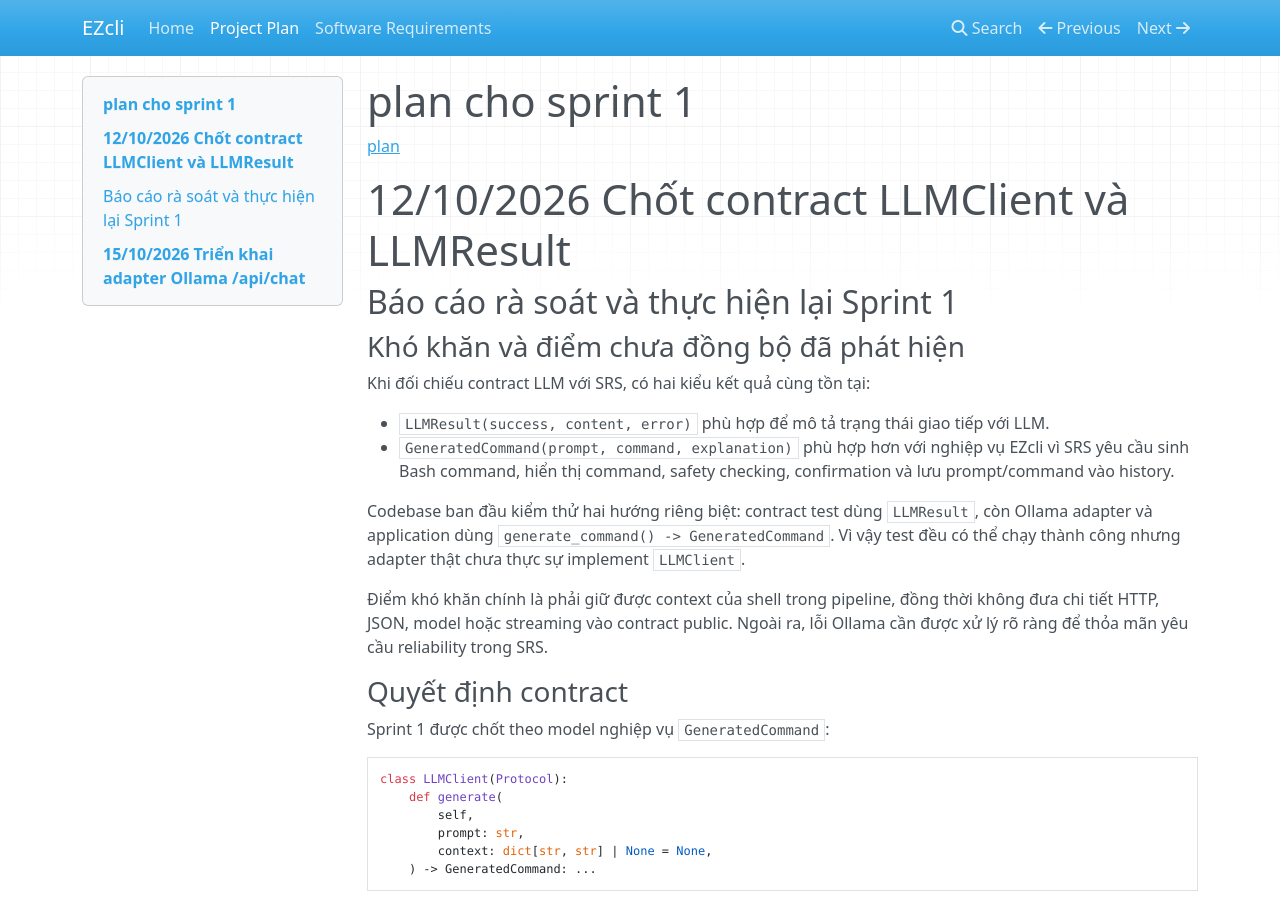
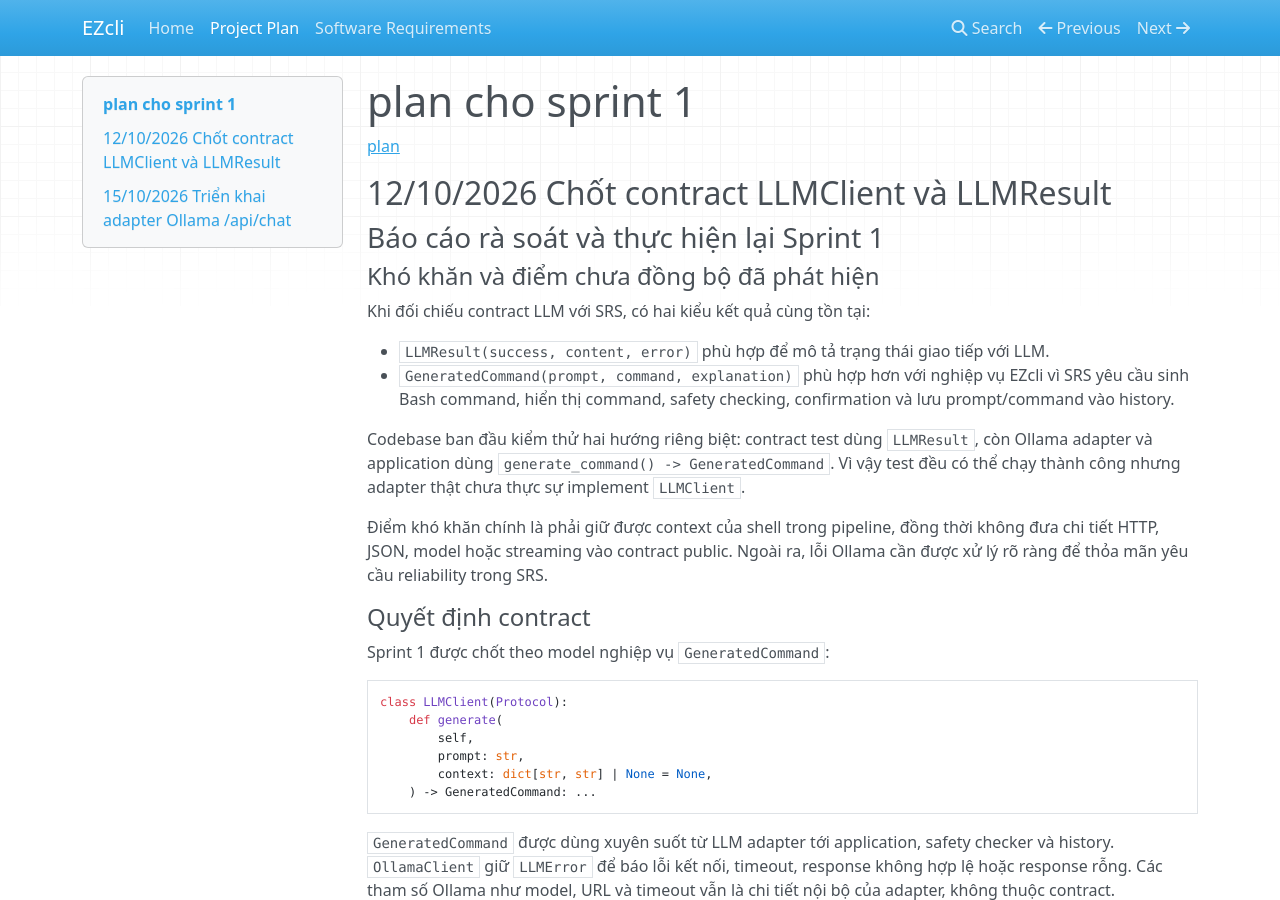
Before and after one commit to NguyenDuyHao-cheems/EZcli, an MkDocs documentation site: the page built from docs/plan/sprint1.md, in a window 1280 px wide and 900 px high. Built offline with MkDocs 1.6.1, drawn with Linux system fonts in a browser that asks for light colours; nearby versions of some CDN libraries.

`````diff
--- a/docs/plan/sprint1.md
+++ b/docs/plan/sprint1.md
@@ -2,12 +2,11 @@
 
 [plan](https://chatgpt.com/s/t_6ac8bb9786ac81918a563724d69641ad)
 
+## 12/10/2026 Chốt contract LLMClient và LLMResult
 
-# 12/10/2026 Chốt contract LLMClient và LLMResult
+### Báo cáo rà soát và thực hiện lại Sprint 1
 
-## Báo cáo rà soát và thực hiện lại Sprint 1
-
-### Khó khăn và điểm chưa đồng bộ đã phát hiện
+#### Khó khăn và điểm chưa đồng bộ đã phát hiện
 
 Khi đối chiếu contract LLM với SRS, có hai kiểu kết quả cùng tồn tại:
 
@@ -27,7 +26,7 @@ thời không đưa chi tiết HTTP, JSON, model hoặc streaming vào contract
 Ngoài ra, lỗi Ollama cần được xử lý rõ ràng để thỏa mãn yêu cầu reliability
 trong SRS.
 
-### Quyết định contract
+#### Quyết định contract
 
 Sprint 1 được chốt theo model nghiệp vụ `GeneratedCommand`:
 
@@ -46,7 +45,7 @@ timeout, response không hợp lệ hoặc response rỗng. Các tham số Ollam
 model, URL và timeout vẫn là chi tiết nội bộ của adapter, không thuộc
 contract.
 
-### Công việc đã thực hiện
+#### Công việc đã thực hiện
 
 - Cập nhật `LLMClient` để trả về `GeneratedCommand`.
 - Đổi API của `OllamaClient` từ `generate_command()` sang `generate()`.
@@ -58,7 +57,7 @@ contract.
 - Giữ lại `result.py` như phần mã đã có, nhưng không còn là public contract
   của Sprint 1.
 
-### Kết quả mong đợi
+#### Kết quả mong đợi
 
 Luồng chính sau khi thực hiện lại:
 
@@ -74,8 +73,7 @@ prompt + context
 Luồng lỗi từ Ollama vẫn được báo bằng `LLMError`, để application/TUI có thể
 hiển thị lỗi và không thực thi command khi LLM không khả dụng.
 
-
-# 15/10/2026 Triển khai adapter Ollama /api/chat
+## 15/10/2026 Triển khai adapter Ollama /api/chat
 
 ### Đã thực hiện
 
@@ -90,7 +88,7 @@ hiển thị lỗi và không thực thi command khi LLM không khả dụng.
   `LLMResult.success` là `True`.
 - Cập nhật unit tests dùng mock, không phụ thuộc Ollama đang chạy.
 
-### Kết quả kiểm chứng
+#### Kết quả kiểm chứng
 
 Các lệnh sau đã chạy thành công:
 
@@ -109,7 +107,7 @@ uv run pytest
 `/api/chat` phản hồi thành công với `message.role=assistant` và
 `message.content`, xác nhận đường đi thành công của adapter.
 
-### Lưu ý sau kiểm thử tích hợp
+#### Lưu ý sau kiểm thử tích hợp
 
 - Model có thể trả command trong Markdown code fence, ví dụ
   ```` ```bash ... ``` ```` thay vì chỉ trả command thuần. Adapter hiện ánh xạ
`````
Also changed, not shown: .pre-commit-config.yaml (+3 -5 lines), CONTRIBUTING.md (+21 -2 lines), .github/pull_request_template.md.
